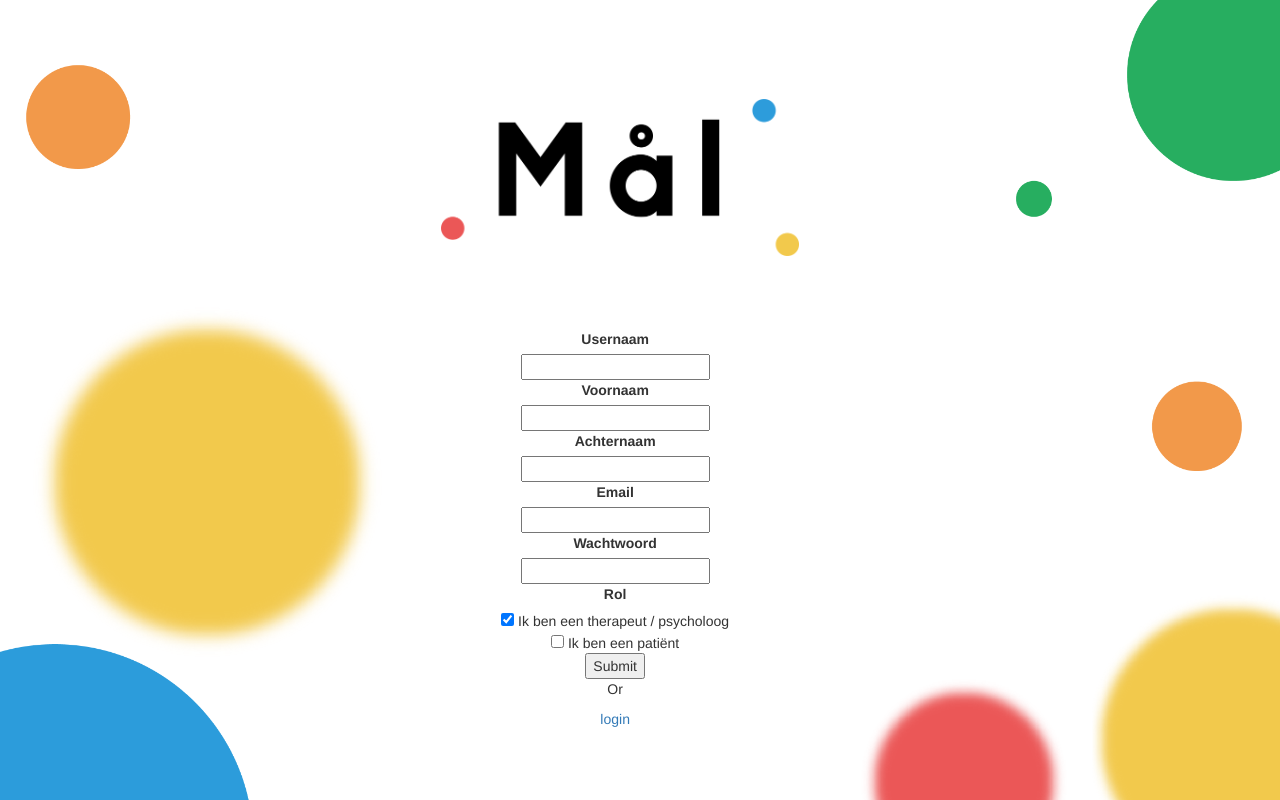
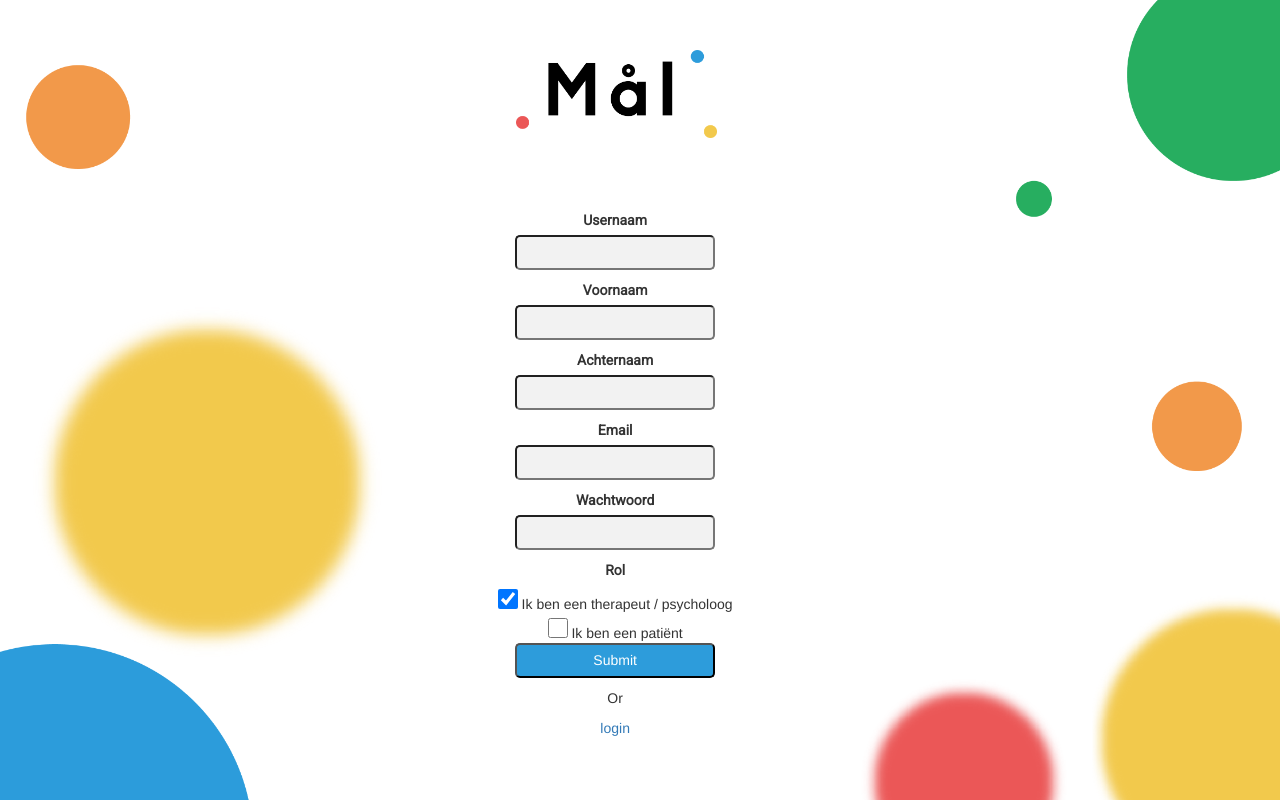
Before and after one commit to aronvanes/eindwerk2017, a PHP site: page /register.php in a window 1280 px wide. Run offline with PHP 8.4, Linux system fonts and the light colour scheme.

Commit message:
register

```diff
--- a/css/style.css
+++ b/css/style.css
@@ -27,6 +27,29 @@
         height: auto;
         padding-left: 5%;
         margin-top: 30px;
+    }
+
+    label {
+        font-family: 'Roboto', sans-serif;
+    }
+
+    input {
+        background-color: #F2F2F2;
+        border-radius: 5px;
+        width: 200px;
+        height: 35px;
+        margin-bottom: 10px;
+    }
+
+    #roltherapeut,
+    #rolpatient {
+        width: 20px;
+        height: 20px;
+    }
+
+    #button {
+        background-color: #2D9CDB;
+        color: white;
     }
 
     @media screen and (min-width: 500px) {
@@ -62,12 +85,12 @@
 
     @media screen and (min-width: 1000px) {
         .logo {
-            width: 60%;
-            height: 200px;
+            width: 45%;
+            height: 130px;
             background-image: url(../images/logo.png);
-            background-size: 60%;
+            background-size: 45%;
             background-repeat: no-repeat;
-            margin-top: 10%;
-            margin-left: 30%;
+            margin-top: 5%;
+            margin-left: 37.5%;
         }
     }
--- a/register.php
+++ b/register.php
@@ -34,6 +34,7 @@ if (!empty($_POST)){
   <link href="css/bootstrap.min.css" rel="stylesheet">
   <link href="css/sb-admin.css" rel="stylesheet">
   <link href="css/style.css" rel="stylesheet">
+  <link href="https://fonts.googleapis.com/css?family=Roboto" rel="stylesheet">
 
 </head>
 
```
